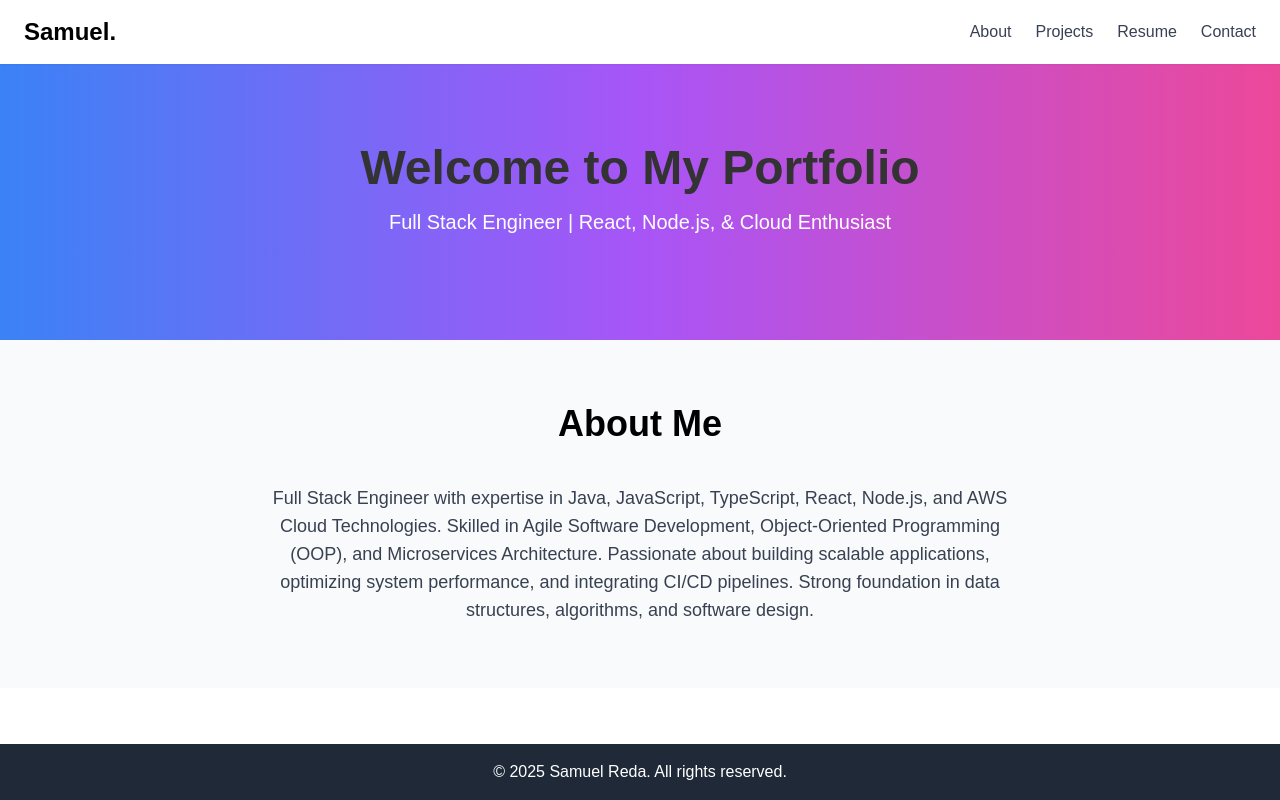
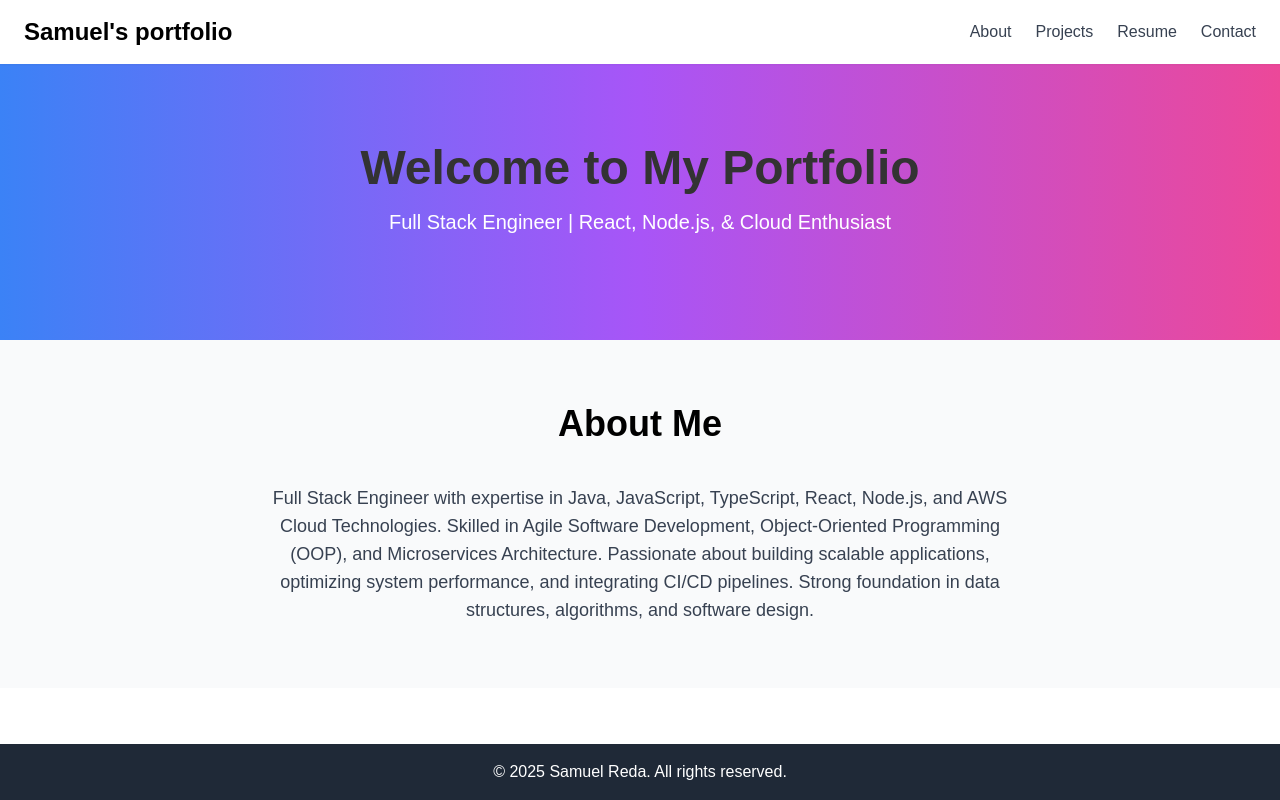
Before and after one commit to streda/personal-portfolio-production, a React (Create React App) app: page / in a window 1280 px wide. Built offline with nearby package versions, Linux system fonts and the light colour scheme.

Commit message:
feat(navbar): modern sticky navbar with animations

```diff
--- a/src/components/Navbar.tsx
+++ b/src/components/Navbar.tsx
@@ -20,7 +20,7 @@
           to="/"
           className="text-2xl font-bold text-primary hover:text-secondary transition-colors"
         >
-          Samuel<span className="text-accent">.</span>
+          Samuel's portfolio<span className="text-accent"></span>
         </NavLink>
 
         {/* Desktop Menu */}
```
